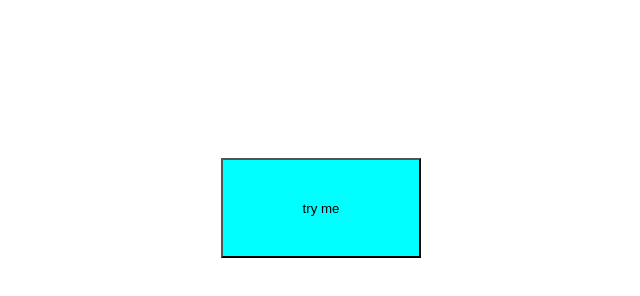
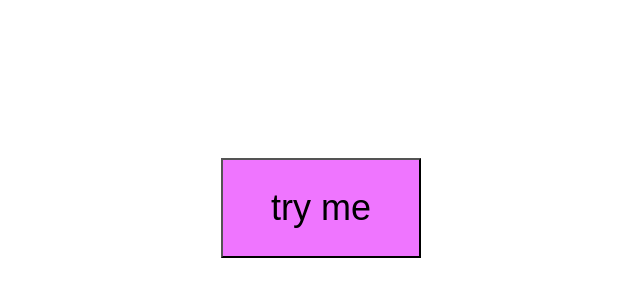
Before and after one commit to camilomontenegro/PPT, a plain HTML site: page index.html in a window 1280 px wide. Shown: the whole page, without its empty margins (319-959 px from the left). Drawn offline with Linux system fonts and the light colour scheme.

Commit message:
color & text size changed

```diff
--- a/style.css
+++ b/style.css
@@ -5,7 +5,8 @@
 .button {
     width: 200px;
     height: 100px;
-    background-color: cyan;
+    background-color: rgb(239, 117, 255);
+    font-size: 36px;
 }
 
 .button_container {
```
